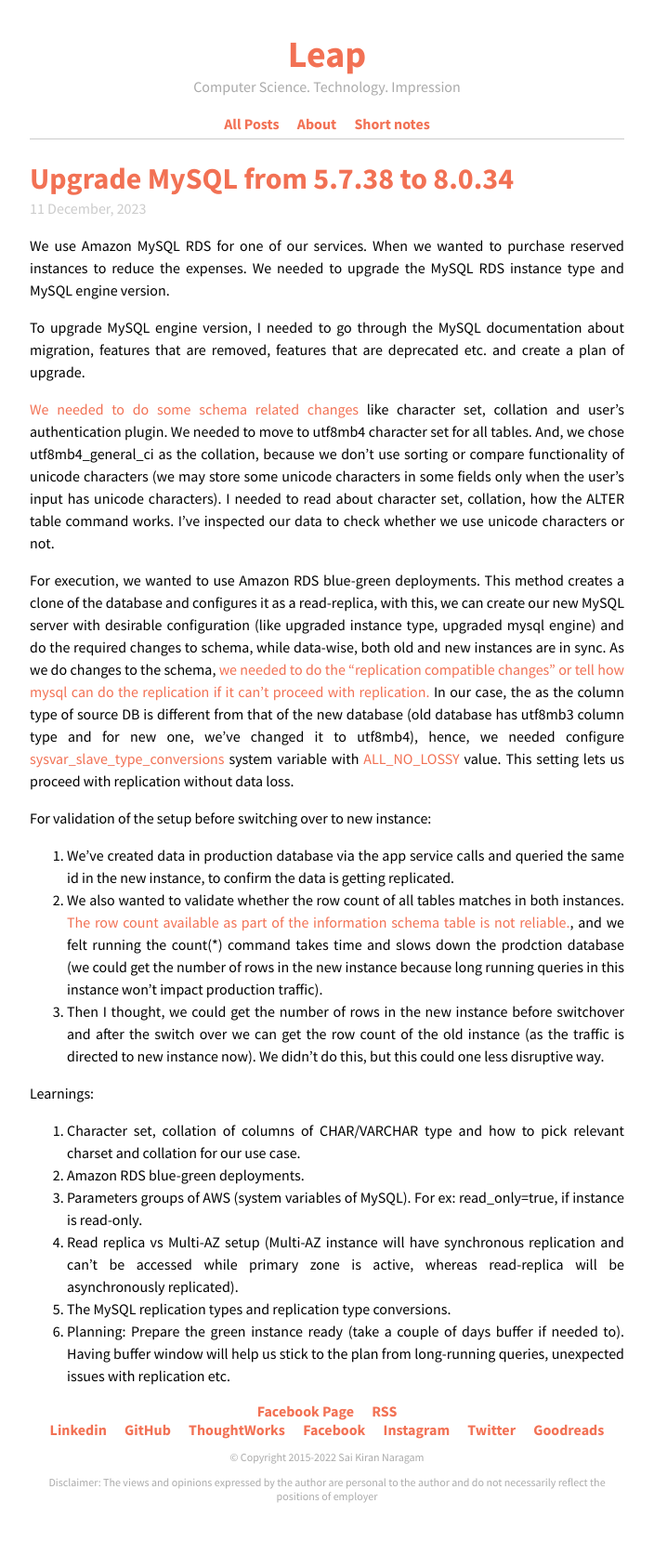
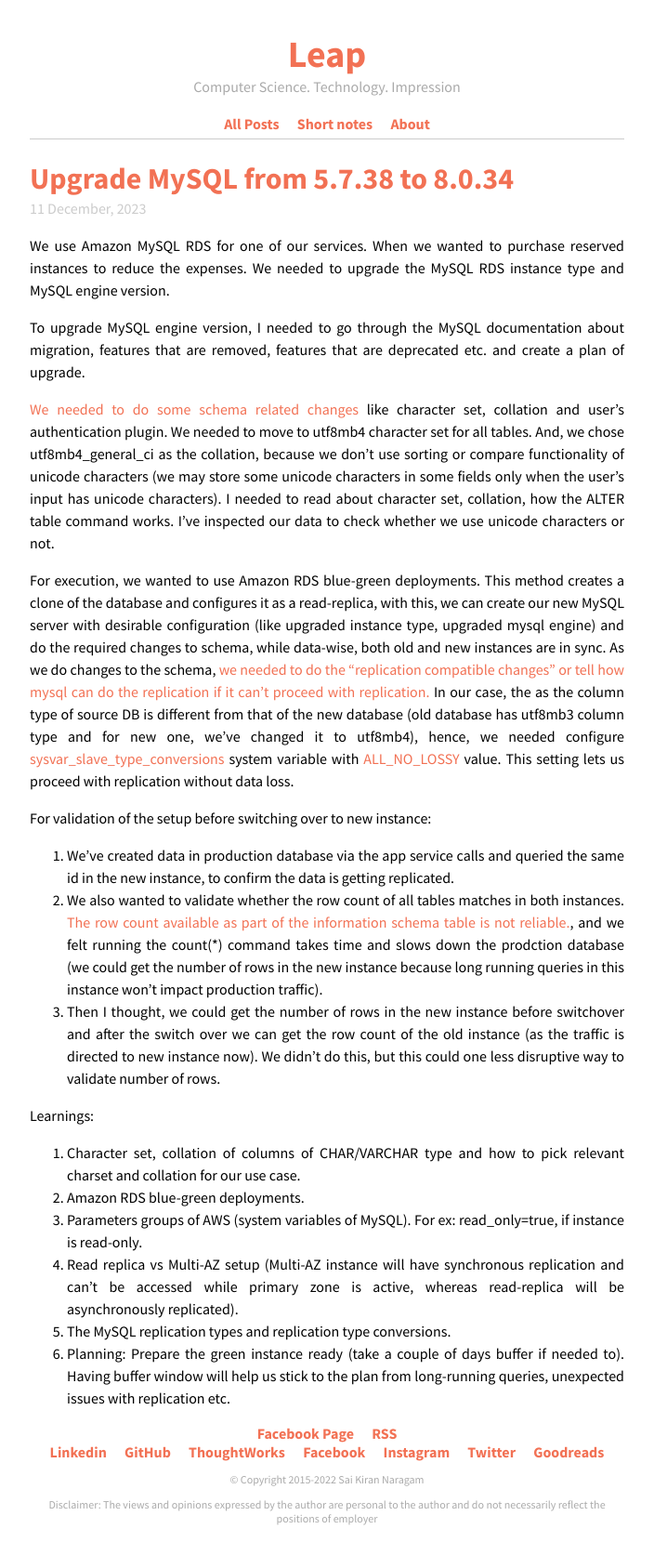
Before and after one commit to nsaikiran/impression, a Jekyll site: the page built from _short_notes/mysql-upgrade-experience.md, in a window 1280 px wide. Shown: the whole page at 93% size, without its empty margins (288-992 px from the left). Built offline with Jekyll 4.4.1, drawn with Linux system fonts in a browser that asks for light colours; comment, search, counter and statistics services are not loaded; before the commit the page ends 1649 px from its top, so only the background shows below that.

Commit message:
place change

```diff
--- a/_includes/header.html
+++ b/_includes/header.html
@@ -9,10 +9,10 @@
                 <a href="{{ '/' | relative_url }}">All Posts</a>
             </li>
             <li>
-                <a href="{{ '/about' | relative_url }}">About</a>
+                <a href="{{ '/short-notes' | relative_url }}">Short notes</a>
             </li>
             <li>
-                <a href="{{ '/short-notes' | relative_url }}">Short notes</a>
+                <a href="{{ '/about' | relative_url }}">About</a>
             </li>
         </ul>
     </div>
--- a/_short_notes/mysql-upgrade-experience.md
+++ b/_short_notes/mysql-upgrade-experience.md
@@ -20,7 +20,7 @@ In our case, the as the column type of source DB is different from that of the n
 For validation of the setup before switching over to new instance:
 1. We've created data in production database via the app service calls and queried the same id in the new instance, to confirm the data is getting replicated.
 2. We also wanted to validate whether the row count of all tables matches in both instances. [The row count available as part of the information schema table is not reliable.](https://dev.mysql.com/doc/mysql-infoschema-excerpt/5.7/en/information-schema-tables-table.html), and we felt running the count(*) command takes time and slows down the prodction database (we could get the number of rows in the new instance because long running queries in this instance won't impact production traffic).
-3. Then I thought, we could get the number of rows in the new instance before switchover and after the switch over we can get the row count of the old instance (as the traffic is directed to new instance now). We didn't do this, but this could one less disruptive way.
+3. Then I thought, we could get the number of rows in the new instance before switchover and after the switch over we can get the row count of the old instance (as the traffic is directed to new instance now). We didn't do this, but this could one less disruptive way to validate number of rows.
 
 Learnings:
 
```
